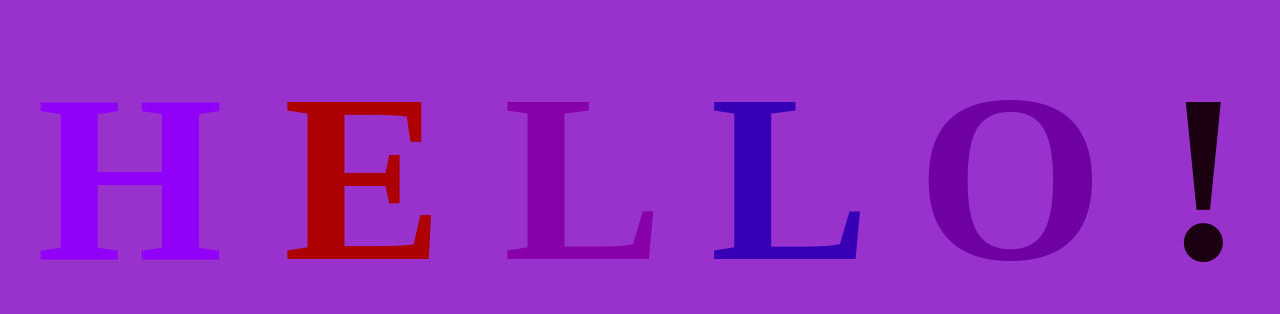
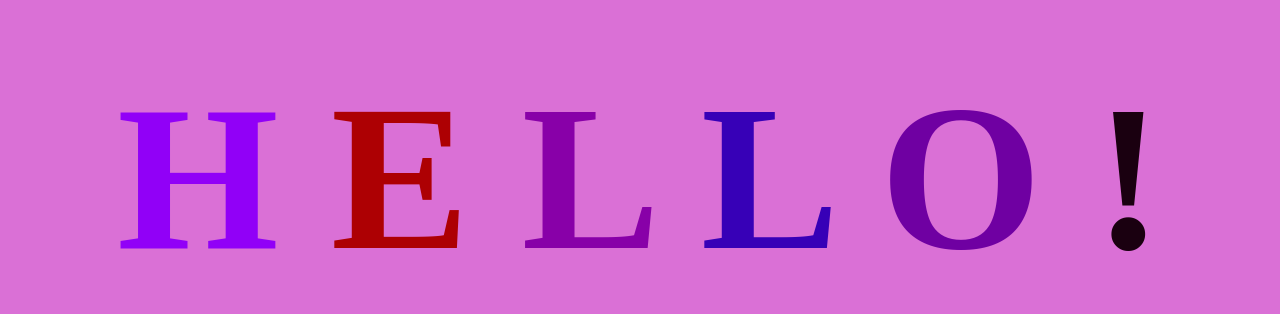
Before and after one commit to cjgiron/AnimatedTextGitDemo, a plain HTML site: page index.html in a window 1280 px wide. Shown: the part 230-544 px from the top of the page. Drawn offline with Linux system fonts and the light colour scheme.

Commit message:
someone else did this

```diff
--- a/app.css
+++ b/app.css
@@ -3,11 +3,11 @@ body {
     justify-content: center;
     align-items: center;
     height: 100vh;
-    background-color: darkorchid;
+    background-color: orchid;
 }
 
 h1 {
-    font-size: 15rem;
+    font-size: 13rem;
     font-family: Montserrat;
 }
 
```
